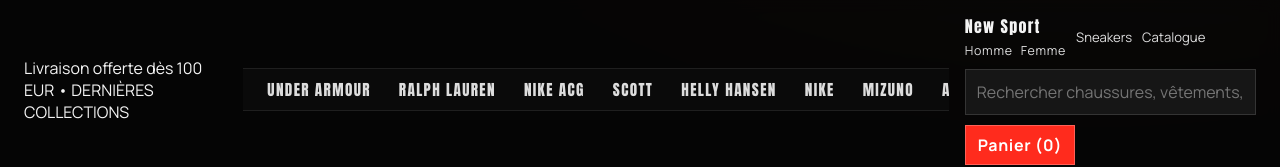
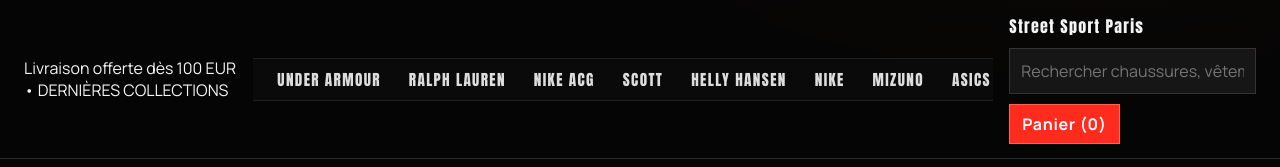
Before and after one commit to mabroukmehdy-byte/Street-Sport, a React (Create React App) app in the folder frontend/: page / in a window 1280 px wide. Shown: the top 167 px of the page. Built offline with nearby package versions, Linux system fonts and the light colour scheme.

Commit message:
ui: renommer New Sport et supprimer liens sous le titre

```diff
--- a/frontend/src/App.js
+++ b/frontend/src/App.js
@@ -174,15 +174,7 @@ function Header({ data, cartCount, onOpenCart }) {
       <BrandStrip />
       <div className="navline">
         <div className="brand-block">
-          <p className="brand">New Sport</p>
-          <div className="brand-sub">
-            <a href="#nouveautes">Homme</a>
-            <a href="#nouveautes">Femme</a>
-          </div>
-        </div>
-        <div className="quick-links">
-          <a href="#nouveautes">Sneakers</a>
-          <a href="#catalogue">Catalogue</a>
+          <p className="brand">Street Sport Paris</p>
         </div>
         <input className="search" id="search" placeholder="Rechercher chaussures, vêtements, accessoires" />
         <button className="cart-chip" onClick={onOpenCart}>Panier ({cartCount})</button>
```
